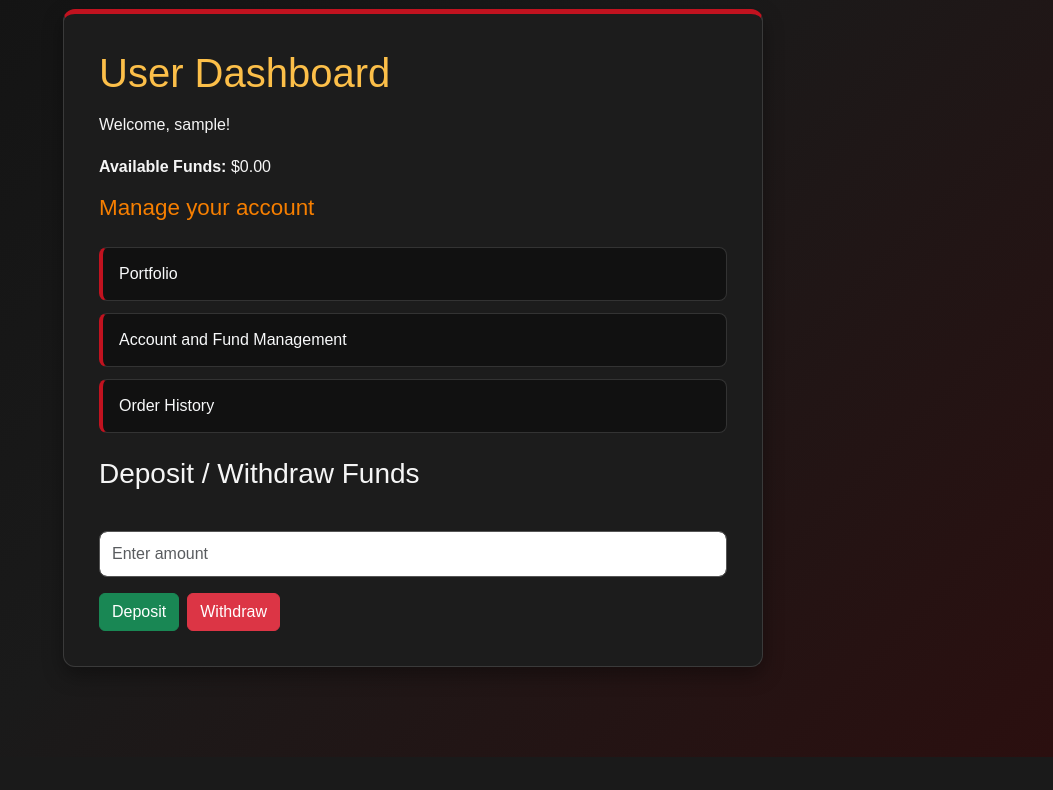
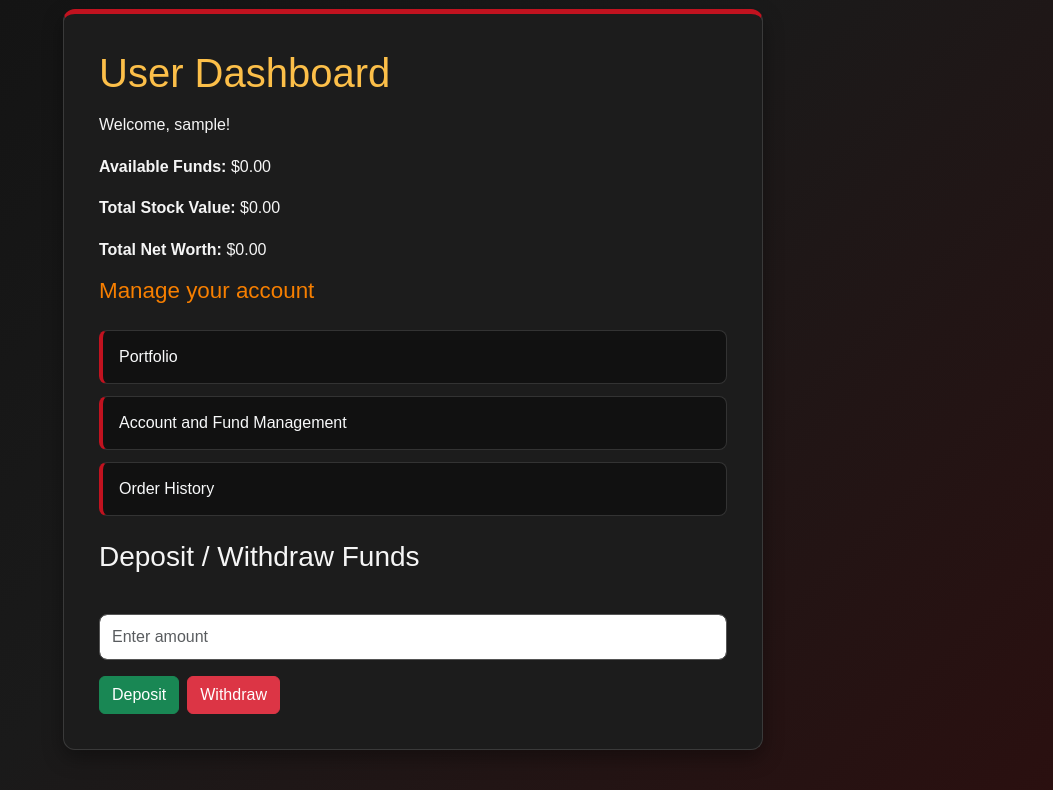
Before and after one commit to JaredFH/TnT-Trading, a Flask app: page /userdashboard in a window 1280 px wide. Shown: the part 152-942 px from the top of the page, without its empty margins (227-1280 px from the left). Before the commit the page ends 909 px from the top, so only its background shows below. Run offline with Flask 3, Linux system fonts and the light colour scheme; the visitor is signed in with stand-in values (Sample User, id 1); data comes from the database, SQL or seed files in the repository; data that the repository does not hold is empty.

Commit message:
Net Worth logic
Added onto user dashboard route to see the combined net worth of a user which adds available funds and price of owned stocks in portfolio.

```diff
--- a/app.py
+++ b/app.py
@@ -403,7 +403,28 @@ def user_dashboard():
 
         return redirect(url_for("user_dashboard"))
 
-    return render_template("dashboards/userdashboard.html")
+    portfolio_items = (
+        db.session.query(Portfolio, StockInventory)
+        .join(StockInventory, Portfolio.stockId == StockInventory.stockId)
+        .filter(Portfolio.customerId == current_user.customerId)
+        .all()
+        )
+
+    stocks = [stock for _, stock in portfolio_items]
+    refresh_all_stock_prices(stocks)
+
+    total_stock_value = sum(
+        portfolio.quantity * stock.currentMarketPrice
+        for portfolio, stock in portfolio_items
+    )
+
+    net_worth = float(current_user.availableFunds) + float(total_stock_value)
+
+    return render_template(
+        "dashboards/userdashboard.html",
+        total_stock_value=total_stock_value,
+        net_worth=net_worth
+        )
 
 
 @app.route("/admindashboard", methods=["GET", "POST"])
--- a/platform/templates/dashboards/userdashboard.html
+++ b/platform/templates/dashboards/userdashboard.html
@@ -8,7 +8,8 @@
 
     <p>Welcome, {{ current_user.fullName }}!</p>
     <p><strong>Available Funds:</strong> ${{ "%.2f"|format(current_user.availableFunds|float) }}</p>
-
+    <p><strong>Total Stock Value:</strong> ${{ "%.2f"|format(total_stock_value|float) }}</p>
+    <p><strong>Total Net Worth:</strong> ${{ "%.2f"|format(net_worth|float) }}</p>
     <h2>Manage your account</h2>
 
     <ul class="dashboard-links">
```
